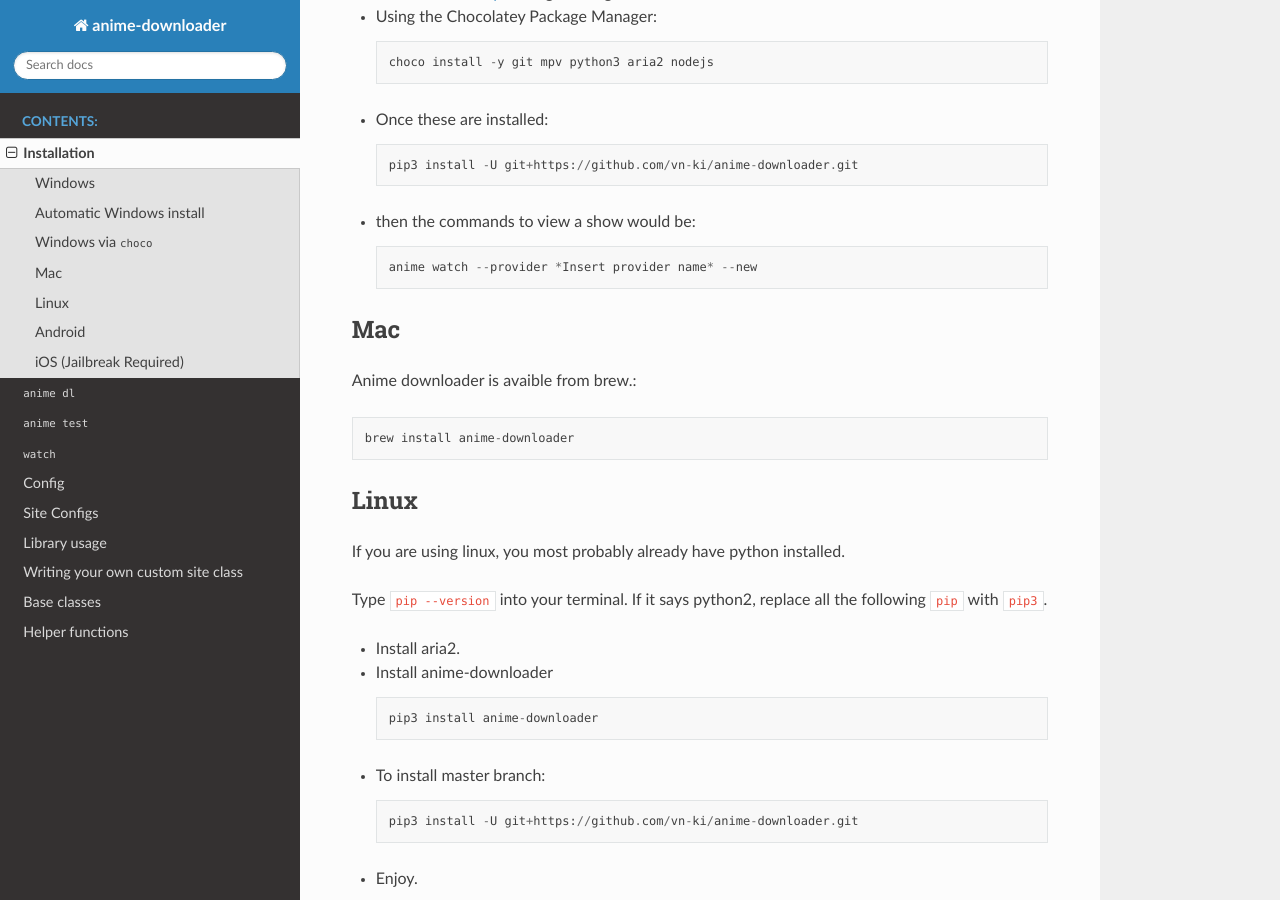
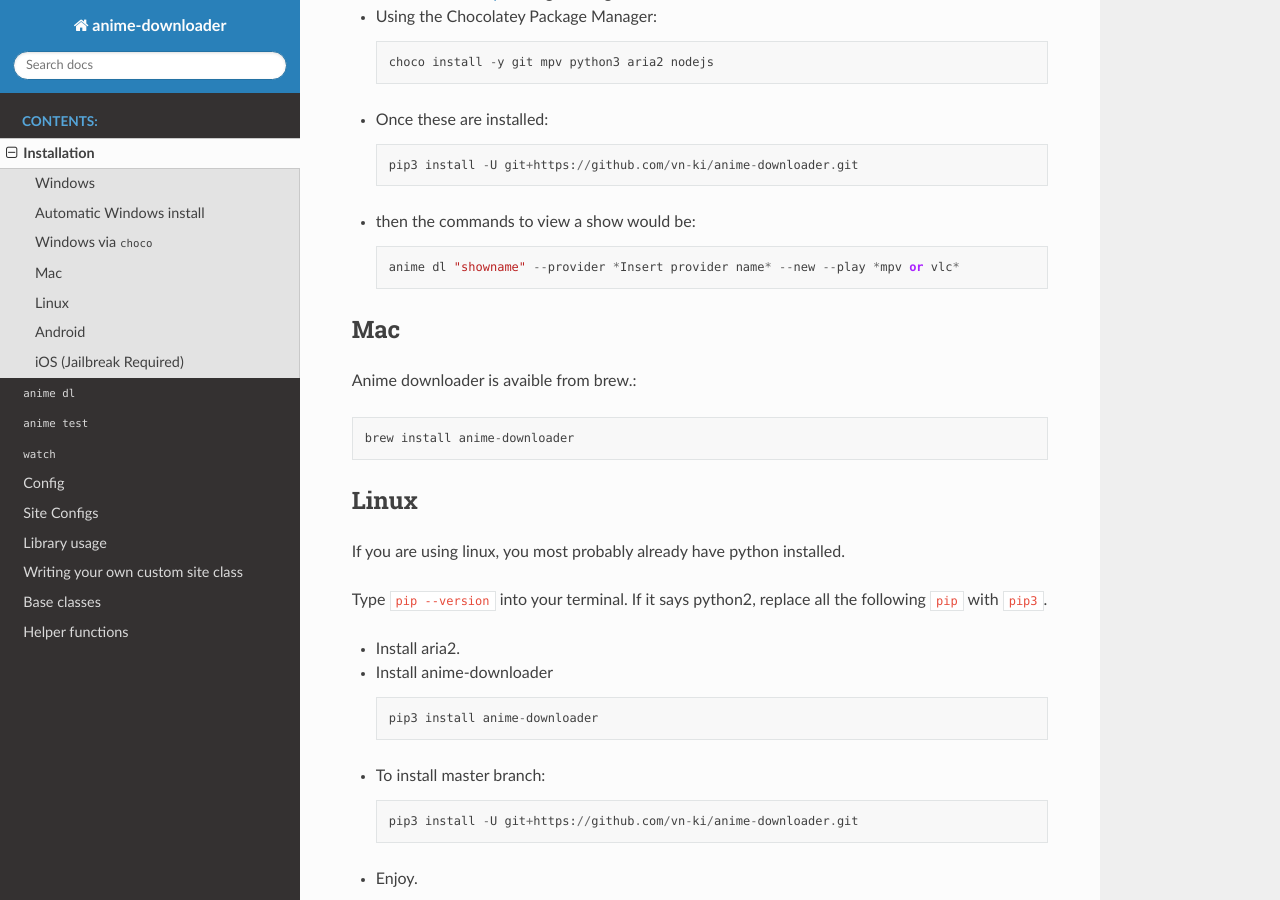
Before and after one commit to anime-dl/anime-downloader, a Sphinx documentation site: the page built from docs/usage/installation.rst, in a window 1280 px wide and 900 px high, scrolled down 870 px. Built offline with Sphinx 7.4.7 and the Read the Docs theme 2.0.0, drawn with Linux system fonts in a browser that asks for light colours.

Commit message:
Removed watch command.
Removed the `anime watch` as an example of how to run the command.

```diff
--- a/docs/usage/installation.rst
+++ b/docs/usage/installation.rst
@@ -45,7 +45,7 @@
 
 -  then the commands to view a show would be::
 
-        anime watch --provider *Insert provider name* --new
+        anime dl "showname" --provider *Insert provider name* --new --play *mpv or vlc*
 
 
 Mac
```
